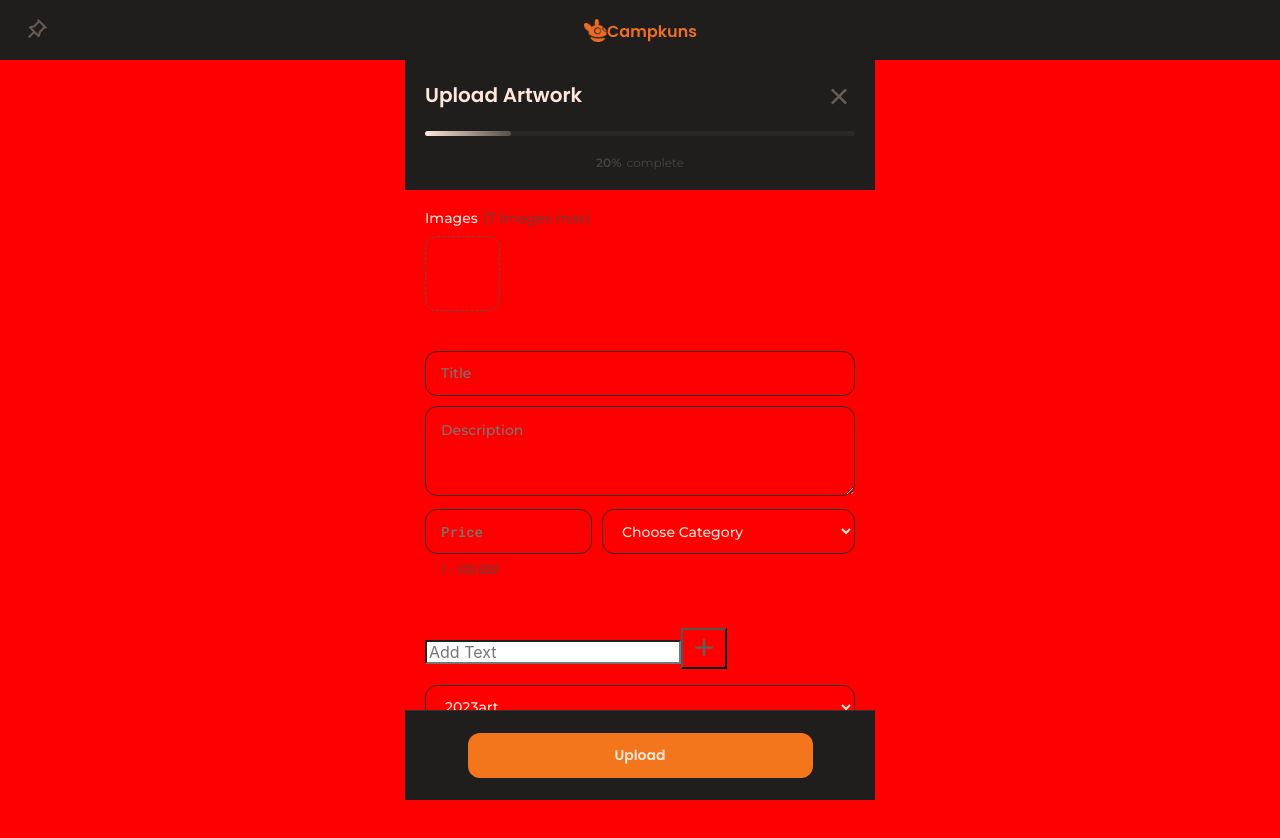
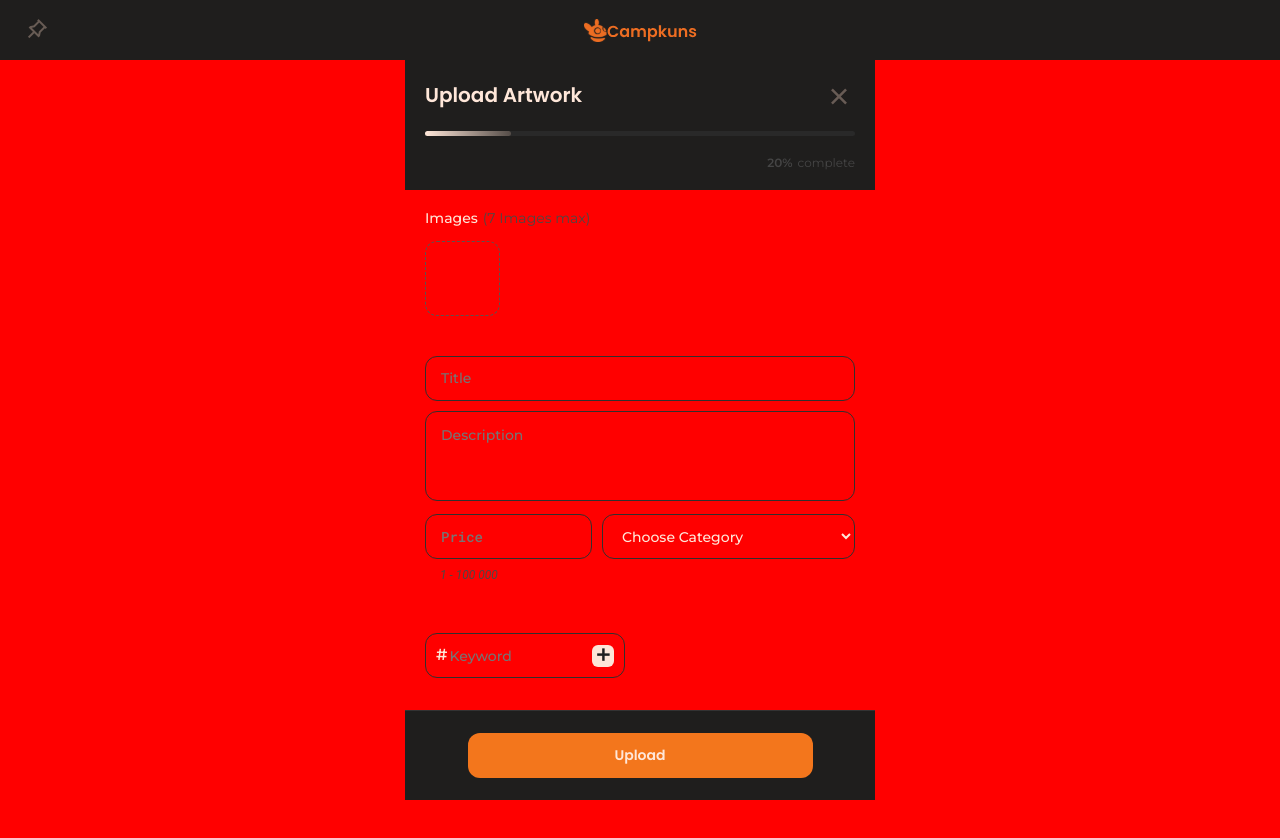
Before and after one commit to eddiesosera/campkuns-demo, a React (Create React App) app: page /upload in a window 1280 px wide. Shown: the top 838 px of the page. Built offline with nearby package versions, Linux system fonts and the light colour scheme.

Commit message:
tweaks on upload
- no link between tags and upload page
- connected user api and home page

```diff
--- a/src/App.js
+++ b/src/App.js
@@ -15,6 +15,7 @@ import Expos from './screens/expos';
 import Engage from './screens/engage';
 import UploadArt from './screens/upload';
 import { useEffect, useState } from 'react';
+
 
 function App() {
 
--- a/src/components/topBar.js
+++ b/src/components/topBar.js
@@ -44,7 +44,7 @@ function TopBar(e) {
                 <div className="topBar-container" style={topBarStyle}>
 
                     <Link to="/" style={{ margin: '0 auto' }}>
-                        <img src={campkunsLogo} alt="logo" />jkj
+                        <img src={campkunsLogo} alt="logo" />beta
                     </Link>
 
                 </div>
--- /dev/null
+++ b/src/components/upload_addTags.css
@@ -0,0 +1,101 @@
+.addTag-wrap {
+    border: 0.5px solid #33302E;
+    border-radius: 12px;
+    /* background: #1F1F1F; #33302E #FFE7D9*/
+
+    height: 45px;
+    width: fit-content;
+    max-width: 200px;
+
+    padding: 10px;
+
+    font-family: 'Montserrat';
+
+    display: flex;
+    align-items: center;
+    justify-content: space-between;
+}
+
+.addTag-wrap:hover,
+.addTag-wrap:active,
+.addTag-wrap:focus {
+    border: 2px solid #ED6D22;
+}
+
+.tagInput {
+    background: none;
+    border: none;
+    color: #FFE7D9;
+
+    width: 90%;
+    font-weight: 500;
+    font-size: 14px;
+
+}
+
+.tagInput:hover,
+.tagInput:active,
+.tagInput:focus,
+.tagInput:focus-visible {
+    border: none;
+    box-shadow: none;
+    outline: 0;
+}
+
+#addTag-icon-wrap {
+    background: #FDE5D7;
+    border-radius: 6px;
+    border: none;
+
+    width: 22px;
+    height: 22px;
+
+    display: flex;
+    justify-content: center;
+    align-items: center;
+}
+
+.addTag-icon {
+    font-size: 20px;
+    font-weight: 600;
+
+    color: #1F1F1F;
+
+}
+
+.newTag-wrap {
+    background: #1F1F1F;
+    border-radius: 12px;
+
+    margin: 0;
+    padding: 10px;
+
+    list-style-type: none;
+    list-style: none;
+
+    width: fit-content;
+
+    font-family: 'Montserrat';
+}
+
+.newTag-txt {
+    display: flex;
+    font-size: 14px;
+}
+
+.deleteTag-icon {
+    font-size: 20px;
+    height: 20px;
+    width: 20px;
+    font-weight: 600;
+    color: #685c55;
+
+    display: flex;
+    align-items: center;
+    justify-content: center;
+}
+
+.ul-parent {
+    list-style-type: none;
+    list-style: none;
+}
--- a/src/components/upload_addTags.js
+++ b/src/components/upload_addTags.js
@@ -1,57 +1,60 @@
-import React, { useEffect, useState } from 'react'
+import React, { createContext, useEffect, useState } from 'react';
+import './upload_addTags.css'
 
-function UploadAddTags() {
+export default function UploadAddTags({ tagList }) {
     const [index, setIndex] = useState(0)
     const [tagVal, setTagVal] = useState('')
     const [deleteTag, setDeleteTag] = useState(true)
-    const [tagsList, setTagsList] = useState([
-        { tag: '', key: '' }
-    ])
+    const [tagsList, setTagsList] = useState([{ tag: '', key: '' }])
+    const [expSessTags, setExpSessTags] = useState([])
 
     useEffect(() => {
         console.log(tagsList)
-    }, [index, tagsList, tagVal])
+        // tagsList.map((i)=>i.tag)
+    }, [index, tagsList, tagVal, expSessTags])
 
     return (
-        <div>
-            <div>
 
-                <form>
-                    <input className='tagInput' value={tagVal} onChange={e => { setTagVal(e.target.value); }} type='text' placeholder='Add Text' required />
-                    <button type='submit' onClick={e => {
+        <div style={{ display: 'flex', flexDirection: 'column', marginBottom: '15px' }}>
+
+            <form className='addTag-wrap'>
+                <div style={{ fontWeight: '600', color: '#FDE5D7' }}>#</div>
+                <input className='tagInput' value={tagVal} onChange={e => { setTagVal(e.target.value.replace(/ /g, '')); }}
+
+                    type='text' placeholder='Keyword' required />
+                <button id='addTag-icon-wrap' type='submit' onClick={e => {
 
                     if (tagVal !== '') {
                         setIndex(index + 1)
-                            tagsList.unshift({ tag: tagVal, key: index })
+                        tagsList.unshift({ tag: tagVal.replace(/ /g, ''), key: index })
                         e.preventDefault()
                         console.log(tagsList)
                         setTagVal('')
+                        setExpSessTags(tagsList.map((tag) => tag.tag))
+                        sessionStorage.setItem('tags', expSessTags)
                     } else { return null }
 
                 }}>
-                        <i className='ri-add-line header-icon'></i>
+                    <i className='ri-add-line addTag-icon'></i>
                 </button>
             </form>
 
-                <ul>
+            <ul className='ul-parent' style={{ padding: 0, display: 'flex', gap: '10px', marginTop: '10px', flexFlow: 'wrap' }}>
                 {tagsList.map((tagItem) =>
                     tagItem.tag !== '' ?
-                            <li onClick={e => { setIndex(index - 1) }}>
-                                <div style={{ color: 'white' }}>
-                                    {tagItem.tag}
+                        <li className='newTag-wrap' onClick={e => { setIndex(index - 1) }}>
+                            <div style={{ display: 'flex' }}>
+                                <div className='newTag-txt' style={{ marginRight: '5px', color: '#FDE5D7', display: 'flex', alignItems: 'center', fontWeight: '600' }}>#{tagItem.tag}</div>
                                 <i onClick={e => {
                                     for (let i = 0; i < tagsList.length; i++) {
                                         tagItem.tag === tagsList[i].tag ? tagsList[i].tag = '' : tagsList[i].key = null
                                     }
-                                    }} className='ri-close-line'></i>
+                                }} className='ri-close-line deleteTag-icon'></i>
                             </div>
                         </li> : null
                 )}
             </ul>
 
         </div>
-        </div>
     )
 }
-
-export default UploadAddTags
--- a/src/screens/search.js
+++ b/src/screens/search.js
@@ -1,5 +1,7 @@
 import React, { useEffect, useRef, useState } from "react";
 import './css/search.css'
+import TopBar from "../components/topBar";
+import { NavLink } from "react-router-dom";
 
 function Search() {
 
@@ -24,6 +26,7 @@ function Search() {
 
     return (
         <div>
+            <TopBar />
 
             <div novalidate="novalidate" onsubmit={(e) => e.preventDefault()} class="searchbox sbx-custom" style={{
                 marginLeft: '20px'
@@ -41,6 +44,7 @@ function Search() {
                         }} ></i>
                     </button>
                 </div>
+                <div onClick={e => window.history.back()}>Cancel</div>
             </div>
 
             <hr />
--- a/src/screens/upload.js
+++ b/src/screens/upload.js
@@ -1,8 +1,7 @@
-import React, { useEffect, useRef, useState } from "react";
+import React, { useContext, useEffect, useState } from "react";
 import axios from 'axios';
 import './css/upload.css'
-import { Navigate, useNavigate } from "react-router-dom";
-import { IKContext, IKImage, IKUpload } from 'imagekitio-react';
+import { useNavigate } from "react-router-dom";
 import { Widget } from "@uploadcare/react-widget";
 import uploadcare from 'uploadcare-widget/uploadcare.lang.en.min.js'
 import TopBar from "../components/topBar";
@@ -18,6 +17,7 @@ function UploadArt() {
     const [titleTgl, setTitleTgl] = useState(true)
     const [priceTgl, setPriceTgl] = useState(true)
     const [img1, setImg1] = useState('')
+    const [sessTag, setSessTag] = useState([])
 
 
     //ArtPost upload
@@ -28,7 +28,6 @@ function UploadArt() {
 
         if (percent >= 60) {
 
-            setFormData({ ...formData, date: Date() })
             setFormData({ ...formData, agreeCount: 0 })
             setFormData({ ...formData, views: 0 })
 
@@ -39,7 +38,6 @@ function UploadArt() {
                     //console.log(result.data.results);
                     setFormData({})
                     alert(formData.title)
-                    //alert(formData.views + 'Suceessful Upload ')
                     navigate('/')
                     setTimeout(() => { window.location.reload() }, 10)
                     console.log(formData)
@@ -58,8 +56,9 @@ function UploadArt() {
         }
     }
 
+    //Close button function
     const back = () => {
-        navigate('/')
+        window.history.back()
         setTimeout(() => { window.location.reload() }, 10)
     }
 
@@ -67,11 +66,6 @@ function UploadArt() {
         titleInput === 'a' && alert('no t')
     }, [i])
 
-
-    // const defValues = (e) => {
-    //     setFormData({ ...formData, agreeCount: '0' })
-    //     setFormData({ ...formData, views: '0' })
-    // }
 
     const titleProg = (e) => {
 
@@ -107,8 +101,6 @@ function UploadArt() {
     { label: 'Sculptures', value: 'Sculptures' }, { label: '3D Prints', value: '3D Prints' },
     { label: 'New Media Art', value: 'New Media Art' }]
 
-    const addBtn = document.querySelector('.uploadcare--widget__button uploadcare--widget__button_type_open');
-    //addBtn.innerHTML = 'uploadcare--widget__button uploadcare--widget__button_type_open'
 
     return (
         <>
@@ -126,7 +118,7 @@ function UploadArt() {
                             <i className='ri-close-line header-icon' onClick={(e) => back()} style={{ cursor: 'pointer' }}></i>
                         </div>
 
-                        <div className='uploadProgress-wrap' style={{ paddingTop: '20px' }}>
+                        <div className='uploadProgress-wrap' style={{ paddingTop: '20px', position: 'sticky', top: 0 }}>
                             <div>
                                 <div className='uploadProgress-bar' style={{ width: '100%', height: '5px', background: '#292929', borderRadius: '100px' }}>
                                     <div className='uploadProgress-progress' style={{
@@ -136,7 +128,7 @@ function UploadArt() {
                                 </div>
                             </div>
                             <div style={{
-                                display: 'flex', justifyContent: 'center', marginTop: '20px', fontFamily: 'Montserrat', color: '#454545', fontSize: '12px'
+                                display: 'flex', justifyContent: 'flex-end', marginTop: '20px', fontFamily: 'Montserrat', color: '#454545', fontSize: '12px'
                             }}>
                                 <b style={{ fontWeight: '600', marginRight: '5px' }}>{percent}%</b> complete
                             </div>
@@ -147,7 +139,7 @@ function UploadArt() {
                 <form style={{ display: 'flex', flexDirection: 'column', color: 'black' }}>
 
                     <div style={{ padding: '20px' }}>
-                        <div style={{ display: 'flex', fontFamily: 'Montserrat', fontWeight: '500', fontSize: '14px', color: '#FFE7D9', marginBottom: '10px' }}>
+                        <div style={{ display: 'flex', fontFamily: 'Montserrat', fontWeight: '500', fontSize: '14px', color: '#FFE7D9', marginBottom: '15px' }}>
                             <div>Images</div>
                             <div style={{ marginLeft: '5px', fontWeight: '400', color: '#4D4845' }}>(7 Images max)</div>
                         </div>
@@ -174,7 +166,7 @@ function UploadArt() {
 
                     <div style={{ padding: '20px' }}>
                         <input className="uploadTitle uploadInput" style={{ marginBottom: '10px', padding: "15px" }} type="text" placeholder='Title' onChange={e => titleProg(e)} required />
-                        <textarea style={{ height: '90px', marginBottom: '10px', padding: "15px" }} className="uploadDescription uploadInput" type="text" placeholder='Description' onChange={(e) => setFormData({ ...formData, description: e.target.value })} ></textarea>
+                        <textarea style={{ height: '90px', marginBottom: '10px', padding: "15px", resize: 'none' }} className="uploadDescription uploadInput" type="text" placeholder='Description' onChange={(e) => setFormData({ ...formData, description: e.target.value })} ></textarea>
                         <div style={{ display: 'flex', marginBottom: '10px', gap: '10px' }}>
                             <div style={{ width: '70%' }}>
                                 <input className="uploadPrice uploadInput" style={{ fontFamily: 'Roboto Mono, monospace', padding: "15px", fontWeight: '550 !important' }} type="number" placeholder='Price' onChange={e => priceProg(e)} required />
@@ -188,13 +180,10 @@ function UploadArt() {
                         </div>
                     </div>
 
-                    <div style={{ padding: '20px' }}>
+                    <div style={{ padding: '20px' }}
+                    //onChange={(e) => { setFormData({ ...formData, tags: [sessTag] }); }}
+                    >
                         <UploadAddTags />
-                        <select className="uploadInput" style={{ padding: '0 15px' }} onChange={(e) => setFormData({ ...formData, tags: [e.target.value] })}>
-                            <option>2023art</option>
-                            <option>blackArt</option>
-                            <option>folk</option>
-                        </select>
                     </div>
 
                     <div className="submit-btnWrap">
@@ -202,7 +191,7 @@ function UploadArt() {
                             console.log(formData)
                             handleSubmit()
                             e.preventDefault()
-
+                            sessionStorage.clear('tags')
                         }} >
                             Upload
                         </button>
```
Also changed, not shown: src/screens/additional/components/postCard.js (+5 -5 lines), src/screens/additional/popup/home/options/cardOptions.js (+28 -1 lines), src/screens/css/upload.css (+10 -0 lines), src/screens/home.js (+16 -4 lines). Lines whose indentation alone changed are shown as unchanged.
